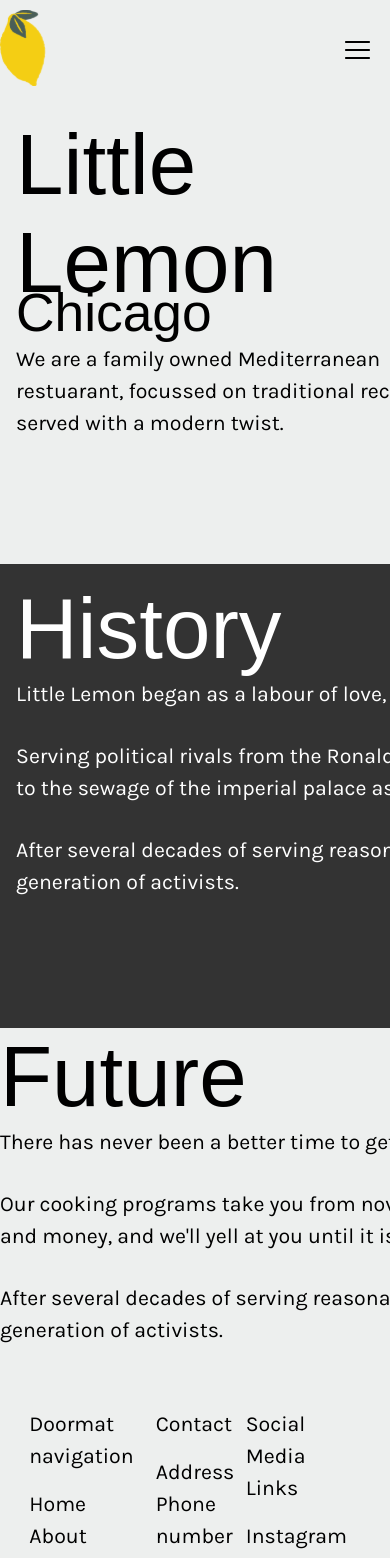
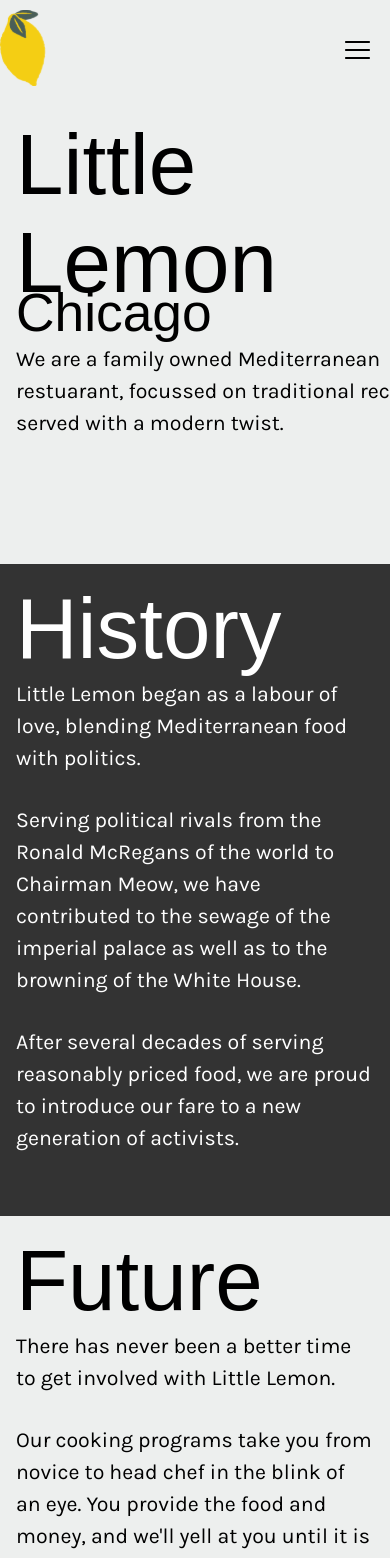
Before and after one commit to DanielPini/little-lemon-web-application, a React (Vite) app: page /about in a window 390 px wide. Shown: the top 1558 px of the page. Built offline with nearby package versions, Linux system fonts and the light colour scheme; a web font is replaced by a local one.

Commit message:
Make aboutpage responsive

```diff
--- a/src/components/aboutPage/AboutPage.css
+++ b/src/components/aboutPage/AboutPage.css
@@ -1,7 +1,6 @@
 section.history {
-  width: 100vw;
-  height: 464px;
   padding: 16px;
+  background: var(--highlight2);
 }
 div.about-content-wrapper,
 div.content-wrapper {
@@ -37,9 +36,6 @@ div.about-images {
   right: 0;
   background: center / cover no-repeat url("/src/assets/restaurant_chef.jpg");
 }
-section.history {
-  background: var(--highlight2);
-}
 div.content-wrapper {
   display: flex;
   flex-flow: column;
@@ -54,9 +50,21 @@ div.content-wrapper {
   padding-bottom: 30px;
 }
 section.future {
-  background: var(--);
+  background: var(--highlight1);
 }
 section.future div.content-wrapper h1,
 section.future div.content-wrapper p {
   color: black;
 }
+
+@media only screen and (max-width: 700px) {
+  div.content-wrapper {
+    width: calc(100vw - 32px);
+    margin: 0;
+  }
+  section.future,
+  section.history {
+    padding: 16px;
+    padding-bottom: 32px;
+  }
+}
--- a/src/components/specials/Specials.css
+++ b/src/components/specials/Specials.css
@@ -10,6 +10,9 @@
     padding: 16px;
     margin: 0;
   }
+  .section-title {
+    font-size: 56px;
+  }
   .specials-content-wrapper div.specials-list {
     width: calc(100vw - 32px);
   }
```
